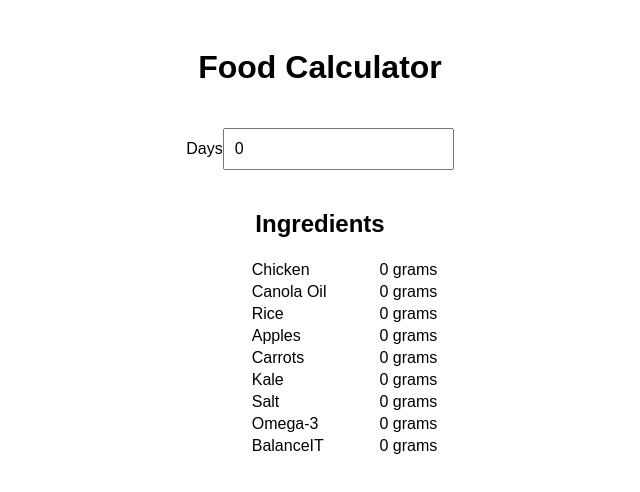
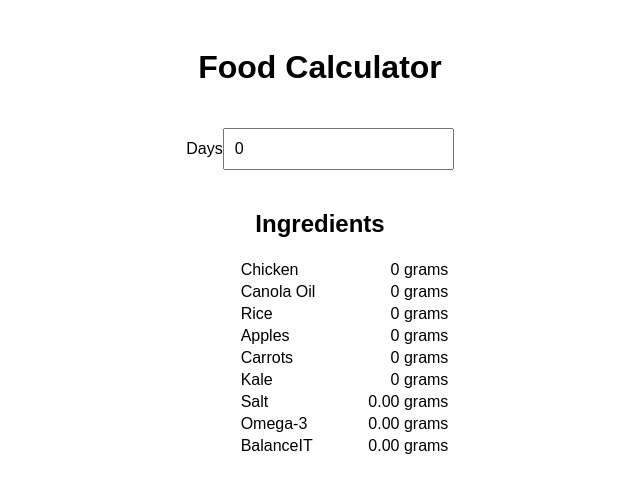
Before and after one commit to NathanHil/dog, a React (Create React App) app: page / in a window 1280 px wide. Shown: the top 492 px of the page, without its empty margins (320-960 px from the left). Built offline with nearby package versions, Linux system fonts and the light colour scheme.

Commit message:
Round decimals of values

```diff
--- a/src/components/IngredientList.tsx
+++ b/src/components/IngredientList.tsx
@@ -30,9 +30,9 @@ const IngredientList: React.FC<IngredientListProps> = ({ days }) => {
         <IngredientItem name="Apples" amount={ingredients.apples} />
         <IngredientItem name="Carrots" amount={ingredients.carrots} />
         <IngredientItem name="Kale" amount={ingredients.kale} />
-        <IngredientItem name="Salt" amount={ingredients.salt} />
-        <IngredientItem name="Omega-3" amount={ingredients.omega3} />
-        <IngredientItem name="BalanceIT" amount={ingredients.balanceit} />
+        <IngredientItem name="Salt" amount={ingredients.salt.toFixed(2)} />
+        <IngredientItem name="Omega-3" amount={ingredients.omega3.toFixed(2)} />
+        <IngredientItem name="BalanceIT" amount={ingredients.balanceit.toFixed(2)} />
         </tbody>
       </table>
     </div>
```
Also changed, not shown: 7 other files (tests, documents, lock files or other folders).
